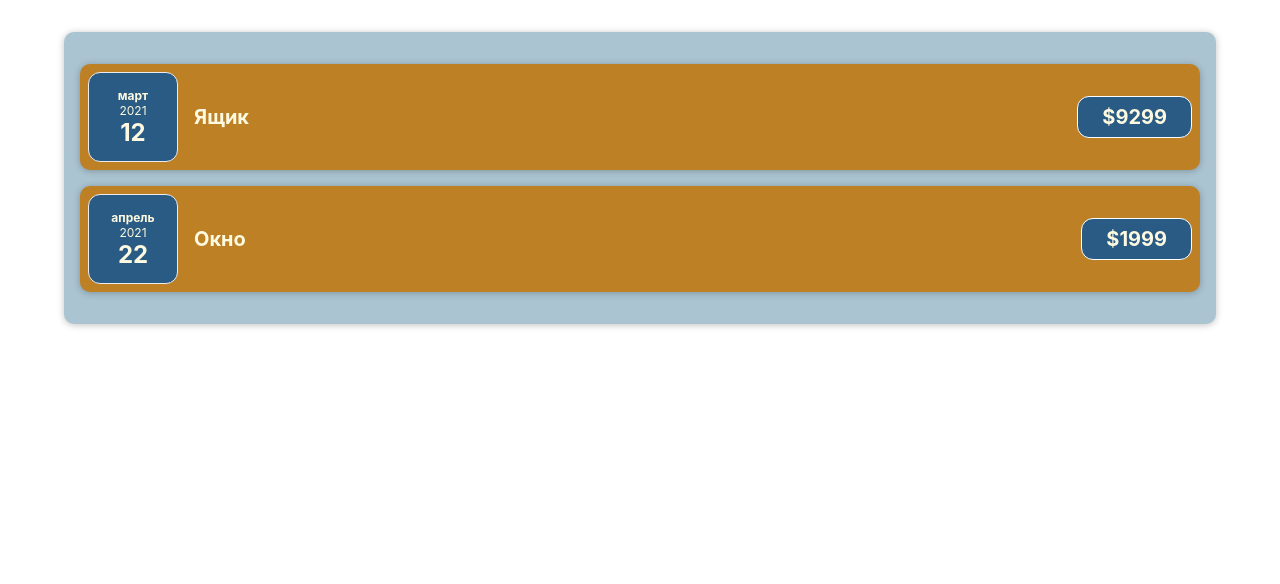
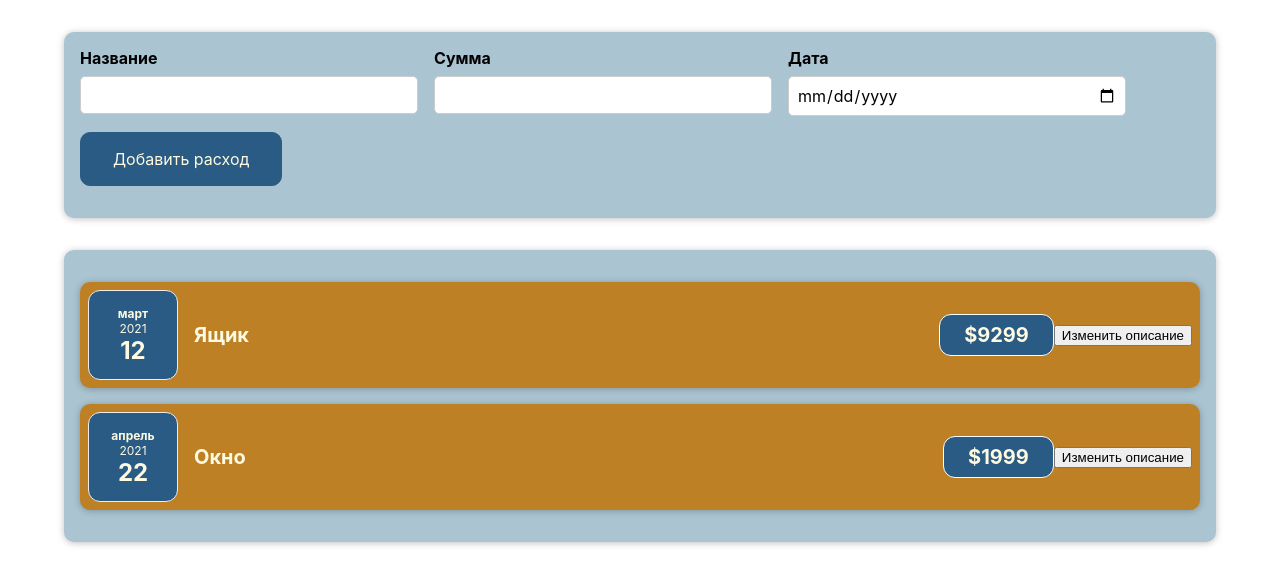
Before and after one commit to mosxe/costs-months, a React (Create React App) app: page / in a window 1280 px wide. Shown: the top 584 px of the page. Built offline with nearby package versions, Linux system fonts and the light colour scheme.

Commit message:
added new component form

```diff
--- a/src/App.js
+++ b/src/App.js
@@ -1,4 +1,5 @@
 import Costs from './components/Costs/Costs';
+import NewCost from './components/NewCost/NewCost';
 
 const App = () => {
   const costs = [
@@ -15,6 +16,7 @@
   ];
   return (
     <div>
+      <NewCost />
       <Costs costs={costs}/>
     </div>
   );
--- a/src/components/Costs/CostItem.js
+++ b/src/components/Costs/CostItem.js
@@ -1,18 +1,21 @@
+import { useState } from 'react';
 import CostDate from './CostDate';
 import Card from '../UI/Card';
-
 import './CostItem.css';
 
 const CostItem = (props) => {
-  const {date, description, amount} = props;
-
+  const [description, setDescription] = useState(props.description);
+  const changeDescription = (e) => {
+    setDescription('Ящик1');
+  }
   return (
     <Card className="cost-item">
-      <CostDate date={date}/>
+      <CostDate date={props.date}/>
       <div className="cost-item__description">
         <h2>{description}</h2>
-        <div className="cost-item__price">${amount}</div>
+        <div className="cost-item__price">${props.amount}</div>
       </div>
+      <button onClick={changeDescription}>Изменить описание</button>
     </Card>
   );
 };
--- /dev/null
+++ b/src/components/NewCost/CostForm.css
@@ -0,0 +1,26 @@
+.new-cost__controls {
+  display: flex;
+  flex-wrap: wrap;
+  gap: 1rem;
+  margin-bottom: 1rem;
+  text-align: left;
+}
+
+.new-cost__control label {
+  font-weight: bold;
+  margin-bottom: 0.5rem;
+  display: block;
+}
+
+.new-cost__control input {
+  font: inherit;
+  padding: 0.5rem;
+  border-radius: 5px;
+  border: 1px solid #ccc;
+  width: 20rem;
+  max-width: 100%;
+}
+
+.new-cost__actions {
+  text-align: left;
+}
--- /dev/null
+++ b/src/components/NewCost/CostForm.js
@@ -0,0 +1,27 @@
+import './CostForm.css';
+
+const CostForm = () => {
+  return (
+    <form>
+      <div className="new-cost__controls">
+        <div className="new-cost__control">
+          <label>Название</label>
+          <input type="text"/>
+        </div>
+        <div className="new-cost__control">
+          <label>Сумма</label>
+          <input type="number" min='0.01' step="0.1"/>
+        </div>
+        <div className="new-cost__control">
+          <label>Дата</label>
+          <input type="date" min="2019-01-01" step="2022-12-31"/>
+        </div>
+        <div className="new-cost__actions">
+          <button type="submit">Добавить расход</button>
+        </div>
+      </div>
+    </form>
+  )
+};
+
+export default CostForm;
--- /dev/null
+++ b/src/components/NewCost/NewCost.css
@@ -0,0 +1,27 @@
+.new-cost {
+  background-color: #aac4d1;
+  padding: 1rem;
+  margin: 2rem auto;
+  width: 70rem;
+  max-width: 95%;
+  border-radius: 10px;
+  text-align: center;
+  box-shadow: 0 1px 7px rgba(0, 0, 0, 0.25);
+}
+
+.new-cost button {
+  font: inherit;
+  cursor: pointer;
+  padding: 1rem 2rem;
+  border: 1px solid #2a5b84;
+  background-color: #2a5b84;
+  color: #fefae1;
+  border-radius: 10px;
+  margin-right: 3px;
+}
+
+.new-cost button:hover,
+.new-cost button:active {
+  background-color: #2a5c84b2;
+  border-color: #2a5c84b2;
+}
--- /dev/null
+++ b/src/components/NewCost/NewCost.js
@@ -0,0 +1,12 @@
+import CostForm from './CostForm';
+import './NewCost.css';
+
+const NewCost = () => {
+  return (
+    <div className="new-cost">
+      <CostForm />
+    </div>
+  );
+};
+
+export default NewCost;
```
